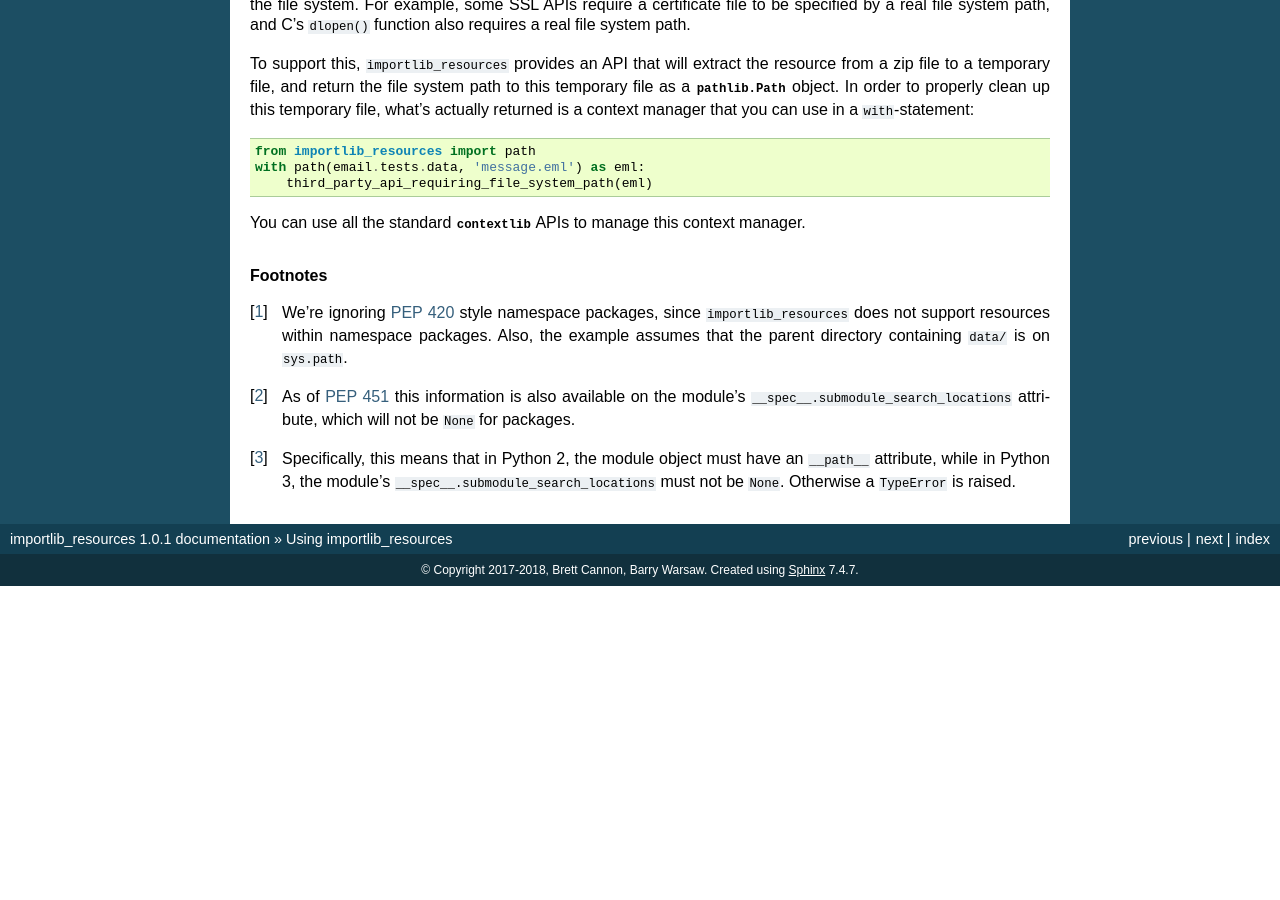
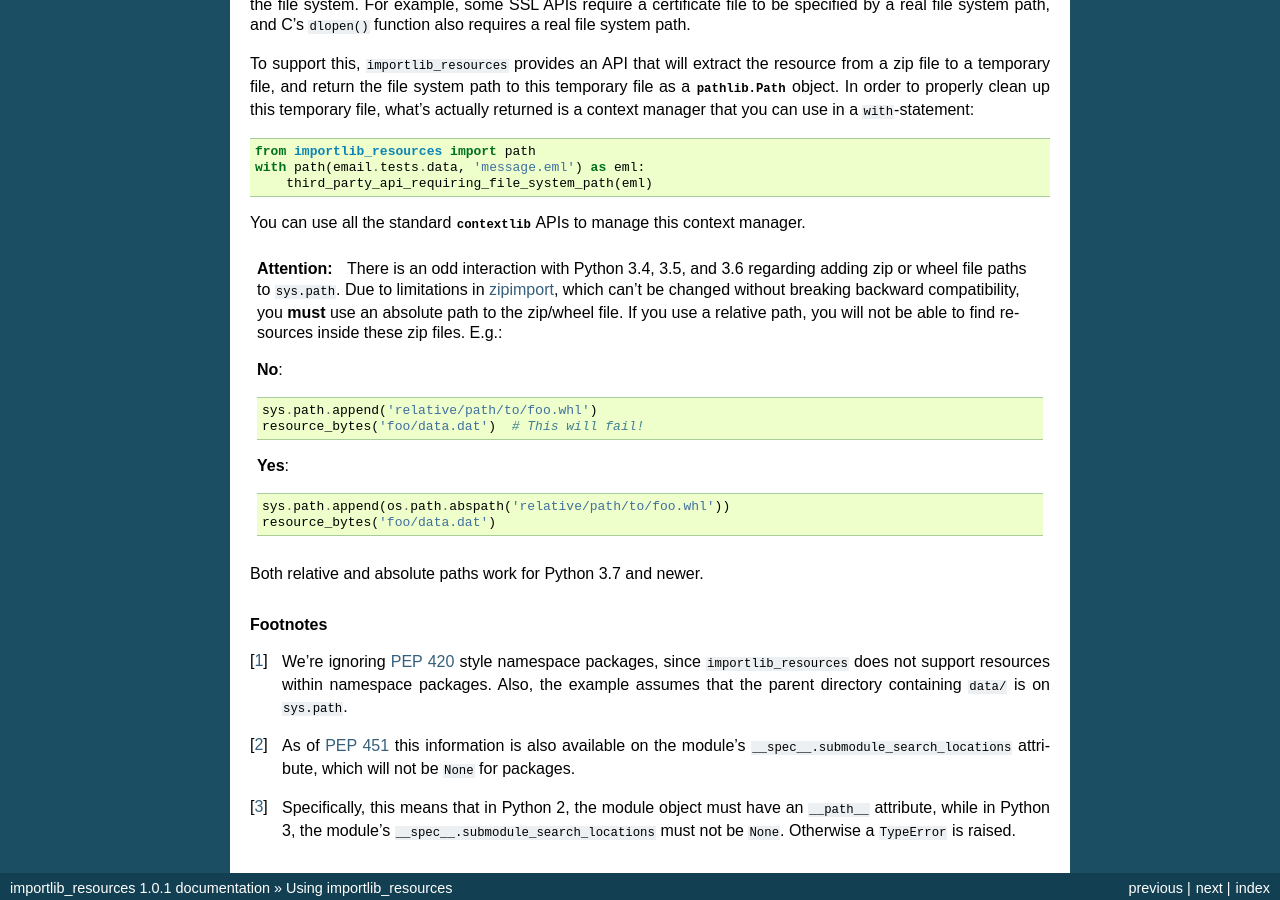
Before and after one commit to python/importlib_resources, a Sphinx documentation site: the page built from importlib_resources/docs/using.rst, in a window 1280 px wide and 900 px high, scrolled down 2155 px. Built offline with Sphinx 7.4.7, drawn with Linux system fonts in a browser that asks for light colours; before the commit the page ends 2741 px from its top, so only the background shows below that.

Commit message:
Add an important note about Python < 3.7
Closes #64

```diff
--- a/importlib_resources/docs/using.rst
+++ b/importlib_resources/docs/using.rst
@@ -150,6 +150,27 @@ manager that you can use in a ``with``-statement::
 You can use all the standard :py:mod:`contextlib` APIs to manage this context
 manager.
 
+.. attention::
+
+   There is an odd interaction with Python 3.4, 3.5, and 3.6 regarding adding
+   zip or wheel file paths to ``sys.path``.  Due to limitations in `zipimport
+   <https://docs.python.org/3/library/zipimport.html>`_, which can't be
+   changed without breaking backward compatibility, you **must** use an
+   absolute path to the zip/wheel file.  If you use a relative path, you will
+   not be able to find resources inside these zip files.  E.g.:
+
+   **No**::
+
+       sys.path.append('relative/path/to/foo.whl')
+       resource_bytes('foo/data.dat')  # This will fail!
+
+   **Yes**::
+
+       sys.path.append(os.path.abspath('relative/path/to/foo.whl'))
+       resource_bytes('foo/data.dat')
+
+Both relative and absolute paths work for Python 3.7 and newer.
+
 
 .. rubric:: Footnotes
 
```
